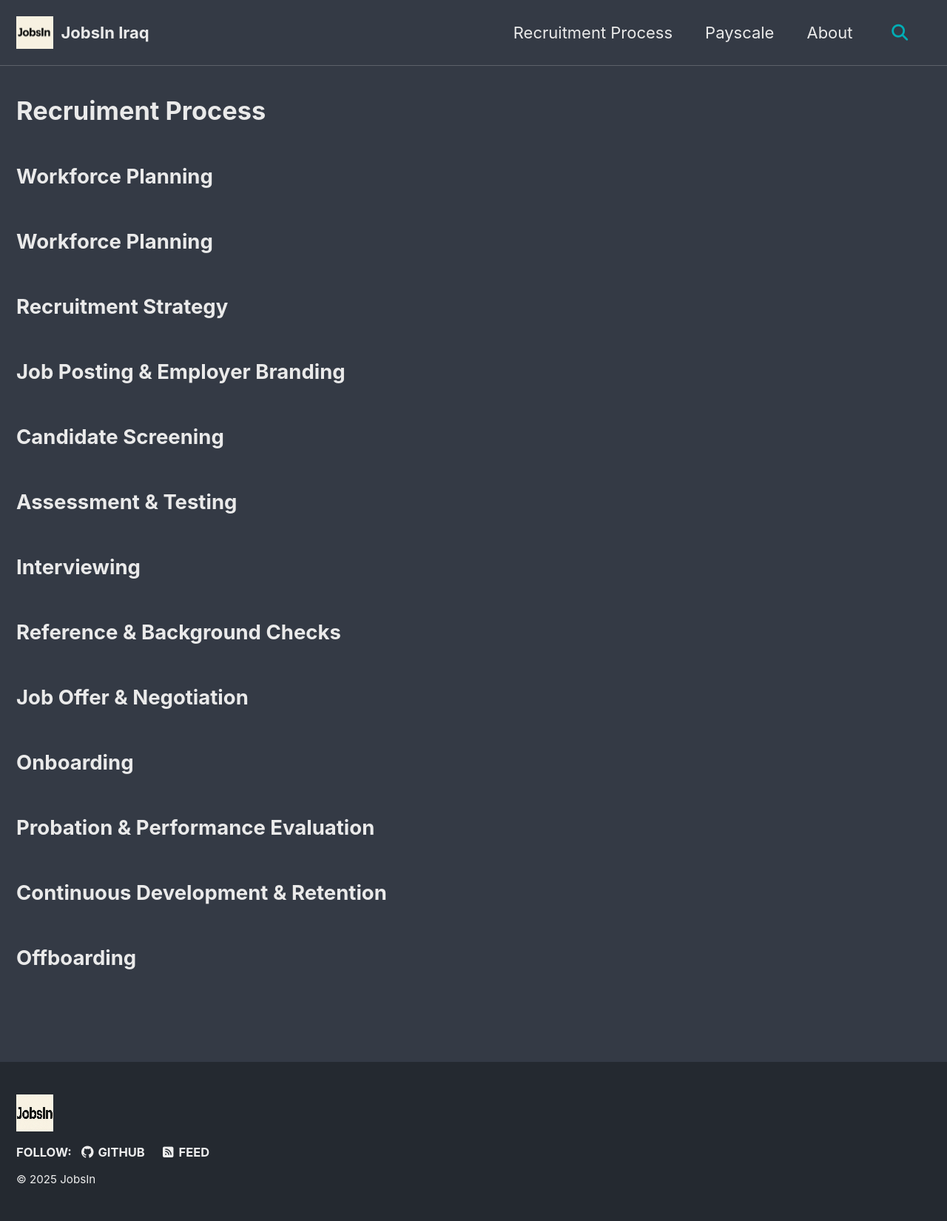
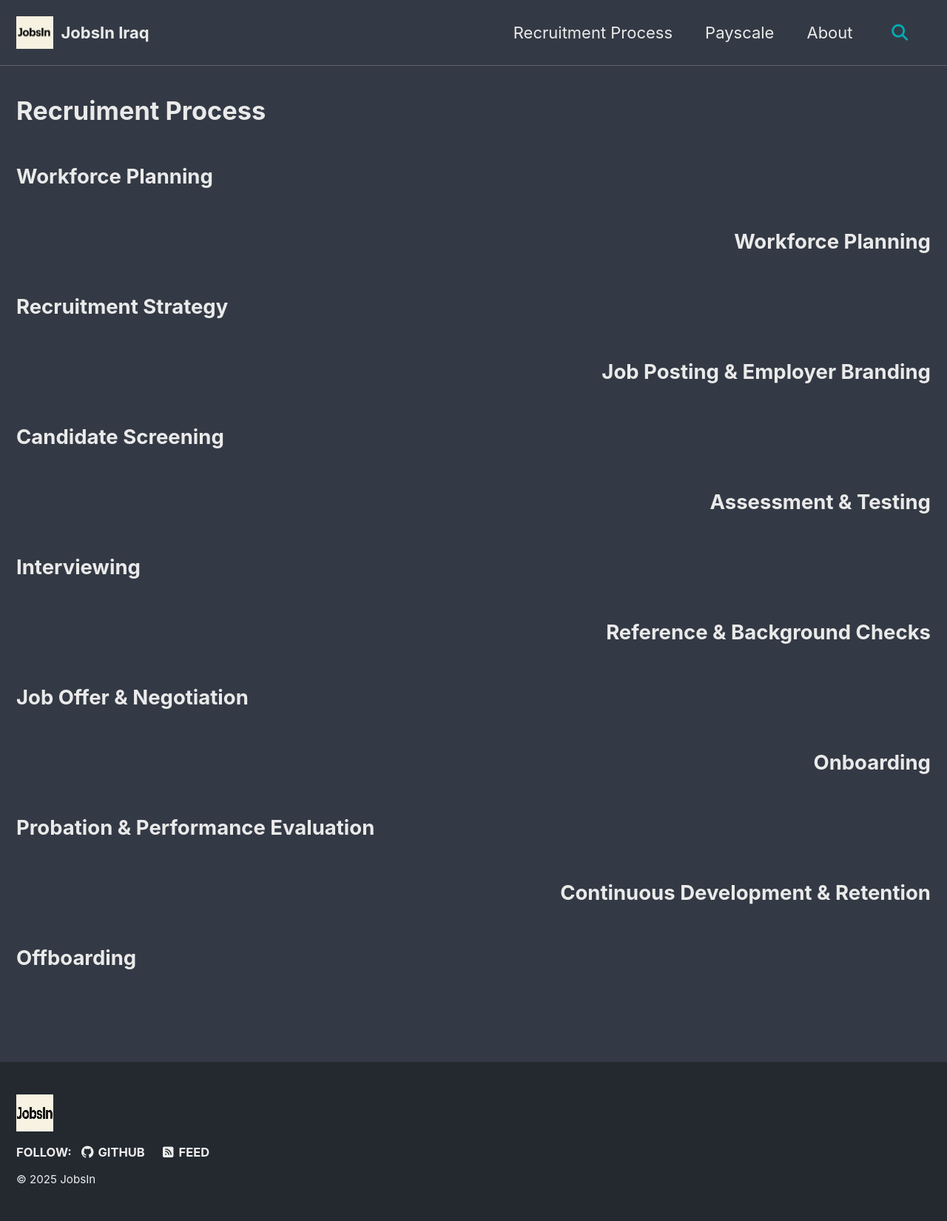
Before and after one commit to JobsInIraq/jobsiniraq.github.io, a Jekyll site: the page built from _pages/process.md, in a window 1280 px wide. Shown: the whole page at 74% size. Built offline with Jekyll 4.4.1, drawn with Linux system fonts in a browser that asks for light colours; cached includes are drawn as plain includes.

Commit message:
Update process.md

```diff
--- a/_pages/process.md
+++ b/_pages/process.md
@@ -5,16 +5,54 @@ permalink: /process/
 
 ---
 
-## Workforce Planning
-## Workforce Planning
-## Recruitment Strategy
-## Job Posting & Employer Branding
-## Candidate Screening
-## Assessment & Testing
-## Interviewing
-## Reference & Background Checks
-## Job Offer & Negotiation
-## Onboarding
-## Probation & Performance Evaluation
-## Continuous Development & Retention
-## Offboarding
+<div style="text-align: left;">
+  <h2>Workforce Planning</h2>
+</div>
+
+<div style="text-align: right;">
+  <h2>Workforce Planning</h2>
+</div>
+
+<div style="text-align: left;">
+  <h2>Recruitment Strategy</h2>
+</div>
+
+<div style="text-align: right;">
+  <h2>Job Posting &amp; Employer Branding</h2>
+</div>
+
+<div style="text-align: left;">
+  <h2>Candidate Screening</h2>
+</div>
+
+<div style="text-align: right;">
+  <h2>Assessment &amp; Testing</h2>
+</div>
+
+<div style="text-align: left;">
+  <h2>Interviewing</h2>
+</div>
+
+<div style="text-align: right;">
+  <h2>Reference &amp; Background Checks</h2>
+</div>
+
+<div style="text-align: left;">
+  <h2>Job Offer &amp; Negotiation</h2>
+</div>
+
+<div style="text-align: right;">
+  <h2>Onboarding</h2>
+</div>
+
+<div style="text-align: left;">
+  <h2>Probation &amp; Performance Evaluation</h2>
+</div>
+
+<div style="text-align: right;">
+  <h2>Continuous Development &amp; Retention</h2>
+</div>
+
+<div style="text-align: left;">
+  <h2>Offboarding</h2>
+</div>
```
